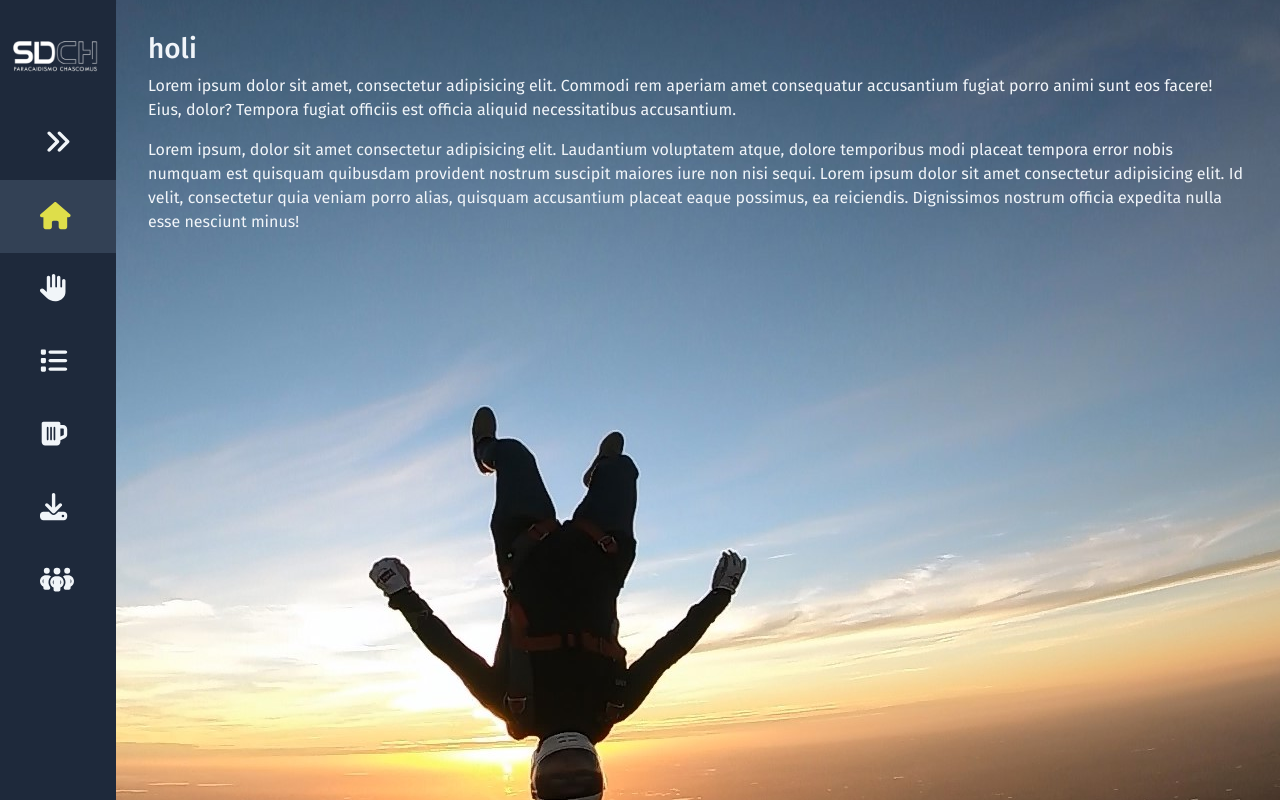
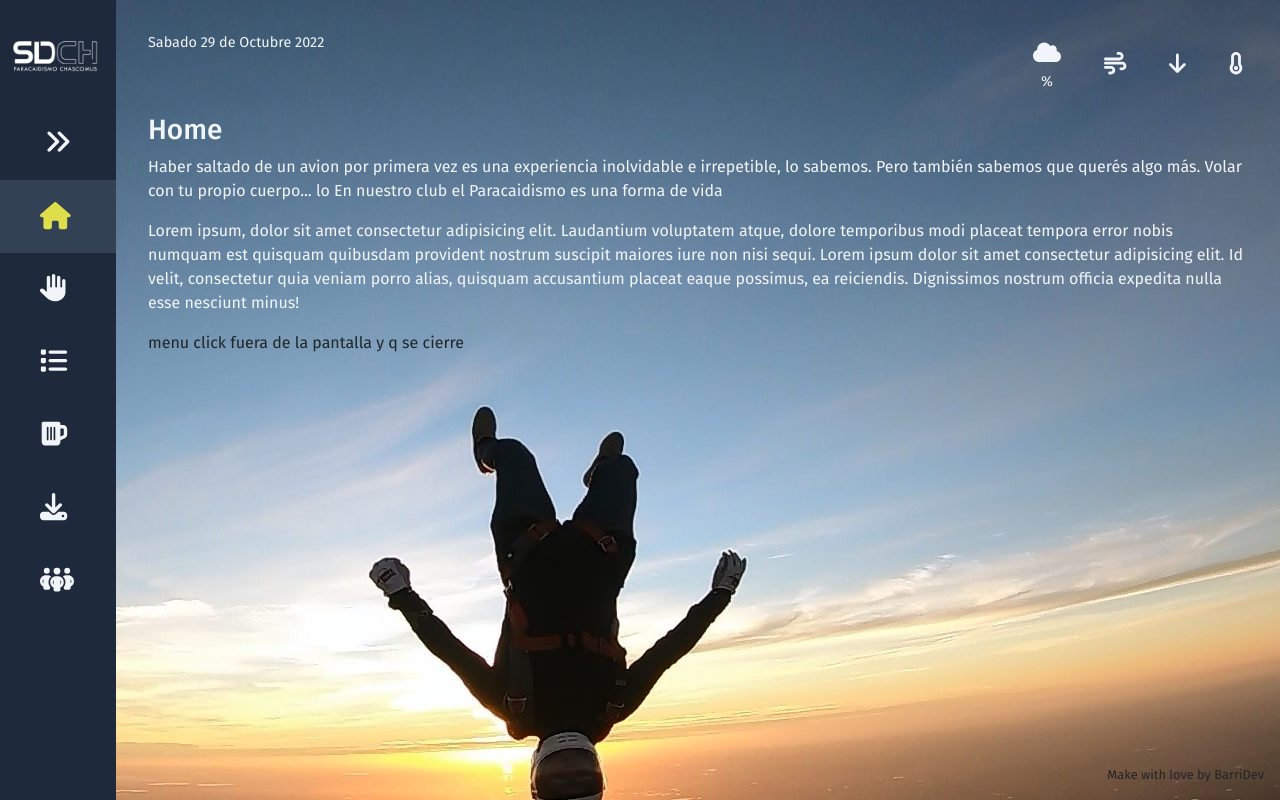
Before and after one commit to lucasfrontend/chascoland-with-vue.js, a Vue app: page / in a window 1280 px wide. Built offline with nearby package versions, Linux system fonts and the light colour scheme; no server answers.

Commit message:
cambios maquetado

```diff
--- a/src/App.vue
+++ b/src/App.vue
@@ -2,17 +2,21 @@
   <div class="app">
     <SideBar />
     <RouterView />
+
+    <Footer/>
   </div>
 </template>
 
 <script>
 import SideBar from '@/components/SideBar.vue'
+import Footer from '@/components/Footer.vue'
 
 
 export default {
   name: 'App',
   components: {
-    SideBar
+    SideBar,
+    Footer
   }
 }
 
@@ -47,6 +51,9 @@ button{
   background: none;
 }
 
+p, h3 {
+  color: var(--light);
+}
 .app{
   display: flex;
   main{
--- /dev/null
+++ b/src/components/Footer.vue
@@ -0,0 +1,29 @@
+<template>
+    <div class="footer">
+        <span>Make with love by <span class="barri">BarriDev</span></span>
+    </div>
+</template>
+
+<script>
+
+export default {
+    name: 'Footer',
+
+}
+
+</script>
+
+<style lang="scss" scoped>
+.footer{
+    position: absolute;
+    right: 1rem;
+    bottom: 1rem;
+    text-align: right;
+    font-size: 0.8rem;
+    .vue{
+        background-image: requiere('@/assets/logo.png');
+        min-width: 3rem;
+        min-height: 3rem;
+    }
+}
+</style>
--- /dev/null
+++ b/src/components/Home.vue
@@ -0,0 +1,94 @@
+<template>
+    <div class="">
+        <Weather
+        :clouds="nubosidad"
+        :wind_speed="velocidad"
+        :wind_deg="direccion"
+        :temp="temperatura"
+        :today="hoy"/>
+        <div>
+            <h3>Home</h3>
+        </div>
+        <p>Haber saltado de un avion por primera vez es una experiencia inolvidable e irrepetible, lo sabemos. Pero también sabemos que querés algo más. Volar con tu propio cuerpo...  lo  En nuestro club el Paracaidismo es una forma de vida</p>
+
+        <p></p>
+        <p>Lorem ipsum, dolor sit amet consectetur adipisicing elit. Laudantium voluptatem atque, dolore temporibus modi placeat tempora error nobis numquam est quisquam quibusdam provident nostrum suscipit maiores iure non nisi sequi. Lorem ipsum dolor sit amet consectetur adipisicing elit. Id velit, consectetur quia veniam porro alias, quisquam accusantium placeat eaque possimus, ea reiciendis. Dignissimos nostrum officia expedita nulla esse nesciunt minus!</p>
+
+        menu click fuera de la pantalla y q se cierre
+    </div>
+
+</template>
+
+<script>
+import Weather from '@/components/Weather.vue';
+import axios from 'axios'
+
+export default {
+    name: 'Home',
+    data(){
+        return {
+            nubosidad: '',
+            velocidad: '',
+            direccion: '',
+            temperatura: '',
+            hoy: '',
+
+        }
+
+    },
+    components: {
+      Weather
+    },
+    methods: {
+        getWeather(){
+            const lat = '-35.5404833067820' ;
+            const lon = '-58.049692027809016';
+            const part = 'hourly,daily';
+            const key = `e7ea28eea6e66941216ebf0b7faa1321`;
+            axios.get(`https://api.openweathermap.org/data/2.5/onecall?lat=${lat}&lon=${lon}&exclude=${part}&appid=${key}`).then(
+                res => {
+                    console.log(res.data);
+                    if(res.status==200){
+                        this.nubosidad = res.data.current.clouds;
+                        this.velocidad = res.data.current.wind_speed;
+                        this.direccion = res.data.current.wind_deg;
+                        this.temperatura = Math.round(res.data.current.temp);
+                        this.status = res.data.current.weather[0].main;
+
+                        console.log("estado actual es",this.status)
+
+
+                    } else {
+                        console.log("nads");
+                    }
+                }
+
+            );
+
+        },
+        setDate(){
+            let d = new Date();
+            let months = ['Enero', 'Febrero', 'Marzo', 'Abril', 'Mayo', 'Junio', 'Julio', 'Agosto', 'Septiembre', 'Octubre', 'Noviembre', 'Diciembre'];
+            let days = ['Domingo', 'Lunes', 'Martes', 'Miercoles', 'Jueves', 'Viernes', 'Sabado'];
+
+            let day = days[d.getDay()];
+            let date = d.getDate();
+            let month = months[d.getMonth()];
+            let year = d.getFullYear();
+            let today = day + ' ' + date + ' de ' + month + ' ' + year;
+            console.log( today)
+            this.hoy = today;
+        }
+    },
+    mounted(){
+        this.getWeather()
+        this.setDate()
+    }
+
+}
+
+</script>
+
+<style lang="scss" scoped>
+
+</style>
--- a/src/components/SideBar.vue
+++ b/src/components/SideBar.vue
@@ -125,17 +125,13 @@ aside{
                 }
             }
             .items {
-                transition: 0.2s ease-out;
+                transition: 0.3s ease-out;
                 color: var(--dark);
             }
+
             &:hover {
                 //agregar color de fondo
                 background-color: var(--dark-alt);
-
-                .icons {
-                    color: var(--primary);
-                }
-
 
             }
             &.router-link-exact-active{
@@ -167,34 +163,26 @@ aside{
                 display: flex;
                 flex-direction: row-reverse;
                 justify-content: space-between;
-                .icons{
-                }
                 .items{
                     padding-left: 2rem;
                     min-width: 50px;
                     text-align: left;
                     align-items: left;
                     color: var(--light);
+                    transition: 0.3s ease-out;
                 }
+
                 &:hover {
                 //agregar color de fondo
                 background-color: var(--dark-alt);
+                .icons, .items {
+                    color: var(--primary);
 
-                /*
-                .fa-hand {
-                    color: var(--secondary);
 
                 }
-                .fa-list{
-                    color: var(--tertiary);
-                }
-                */
-                .icons, .items {
-                    color: var(--primary)
-                }
-                &.router-link-exact-active{
+                &.router-link-exact-active {
                     background-color: var(--dark-alt);
-
+                    color: var(--primary);
                 }
             }
 
--- /dev/null
+++ b/src/components/Weather.vue
@@ -0,0 +1,69 @@
+<template>
+    <div class="weather-container">
+        <div class="date">
+            <p>{{ today }}</p>
+        </div>
+        <div class="weather-card">
+            <span class="icons">
+                <font-awesome-icon icon="fa-solid fa-cloud" />
+                <p>{{ clouds }} % </p>
+            </span>
+            <span class="icons">
+                <font-awesome-icon icon="fa-solid fa-wind" />
+                <p>{{ wind_speed }}</p>
+            </span>
+            <span class="icons">
+                <font-awesome-icon icon="fa-solid fa-arrow-down" />
+                <p>{{ wind_deg }}</p>
+            </span>
+            <span class="icons">
+                <font-awesome-icon icon="fa-solid fa-temperature-0" />
+                <p>{{ temp }}</p>
+            </span>
+        </div>
+    </div>
+</template>
+
+<script>
+export default {
+    name: 'Home',
+    props: {
+        clouds: String,
+        wind_speed: String,
+        wind_deg: String,
+        temp: String,
+        today: String
+
+    }
+
+}
+</script>
+foto daft punkpreguntandose si no van a volver , a romper todoo¡?
+<style lang="scss">
+.weather-container{
+    display:flex;
+    justify-content: space-between;
+    .date{
+        font-size: 0.9rem;
+    }
+    .weather-card{
+        display: flex;
+        justify-content: space-between;
+        align-items: center;
+        text-align: center;
+        text-decoration: none;
+        min-width: 20%;
+        font-size: 0.3rem;
+        .icons {
+            font-size: 1.4rem;
+            color: var(--light);
+            padding: 5px;
+            margin: 0;
+            p{
+                font-size: 0.9rem;
+
+            }
+        }
+    }
+}
+</style>
--- a/src/main.js
+++ b/src/main.js
@@ -9,9 +9,9 @@ import { library } from '@fortawesome/fontawesome-svg-core'
 import { FontAwesomeIcon } from '@fortawesome/vue-fontawesome'
 
 /* import specific icons */
-import { faAnglesRight, faPeopleGroup, faBeerMugEmpty, faList, faHand, faDownload, faHome} from '@fortawesome/free-solid-svg-icons'
+import { faAnglesRight, faPeopleGroup, faBeerMugEmpty, faList, faHand, faDownload, faHome, faCloud, faWind, faArrowDown, faTemperature0} from '@fortawesome/free-solid-svg-icons'
 
 /* add icons to the library */
-library.add(faHome, faHand, faAnglesRight, faPeopleGroup, faBeerMugEmpty, faList, faDownload)
+library.add(faHome, faHand, faAnglesRight, faPeopleGroup, faBeerMugEmpty, faList, faDownload, faCloud, faWind, faArrowDown, faTemperature0)
 
 createApp(App).use(router).component('font-awesome-icon', FontAwesomeIcon).mount('#app')
--- a/src/views/HomeView.vue
+++ b/src/views/HomeView.vue
@@ -1,16 +1,17 @@
 <template>
   <main class="home">
-    <h3>holi</h3>
-    <p>Lorem ipsum dolor sit amet, consectetur adipisicing elit. Commodi rem aperiam amet consequatur accusantium fugiat porro animi sunt eos facere! Eius, dolor? Tempora fugiat officiis est officia aliquid necessitatibus accusantium.</p>
-    <p>Lorem ipsum, dolor sit amet consectetur adipisicing elit. Laudantium voluptatem atque, dolore temporibus modi placeat tempora error nobis numquam est quisquam quibusdam provident nostrum suscipit maiores iure non nisi sequi. Lorem ipsum dolor sit amet consectetur adipisicing elit. Id velit, consectetur quia veniam porro alias, quisquam accusantium placeat eaque possimus, ea reiciendis. Dignissimos nostrum officia expedita nulla esse nesciunt minus!</p>
-
+    <Home />
   </main>
   </template>
 
   <script>
+  import Home from '@/components/Home.vue';
 
   export default {
     name: 'HomeView',
+    components: {
+      Home
+    }
   }
   </script>
 
@@ -21,8 +22,5 @@
   background-attachment: fixed;
   background-position: center;
   min-height: 100vh;
-  h3, p{
-    color: var(--light)
-  }
 }
 </style>
--- a/src/views/Page404View.vue
+++ b/src/views/Page404View.vue
@@ -1,6 +1,6 @@
 <template>
   <div>
-    <h1>404</h1>
+    <div class="logo"><h1>404</h1></div>
   </div>
 </template>
 <script>
@@ -9,3 +9,14 @@ export default {
   name: 'Page404View',
 }
 </script>
+
+<style leng="scss" scoped>
+.logo{
+  background-image: url('../assets/logo-letras_verdes.png');
+  background-repeat: no-repeat;
+  background-attachment: fixed;
+  background-position: center;
+  min-height: 600px;
+  min-width: 600px;
+}
+</style>
```
Also changed, not shown: src/assets/logo-letras_verdes.png (added), src/assets/noe.jpg (deleted).
